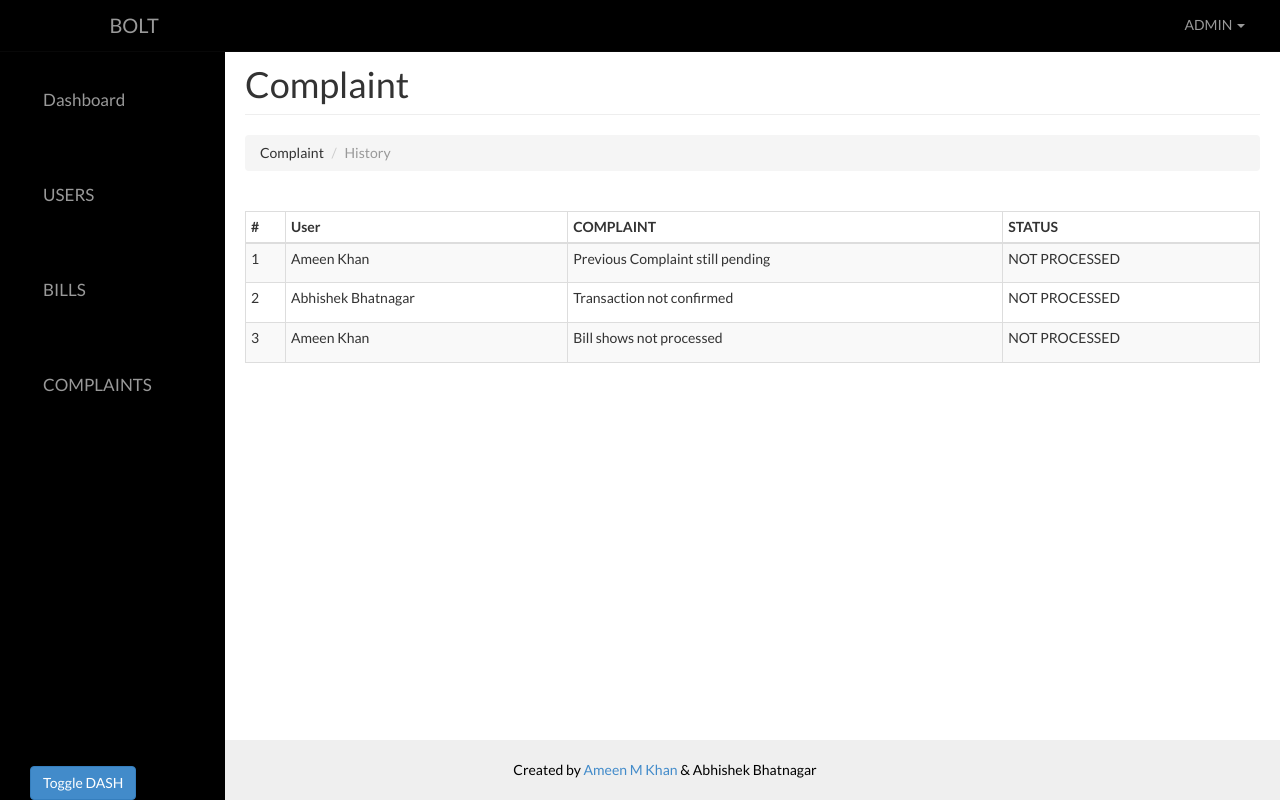
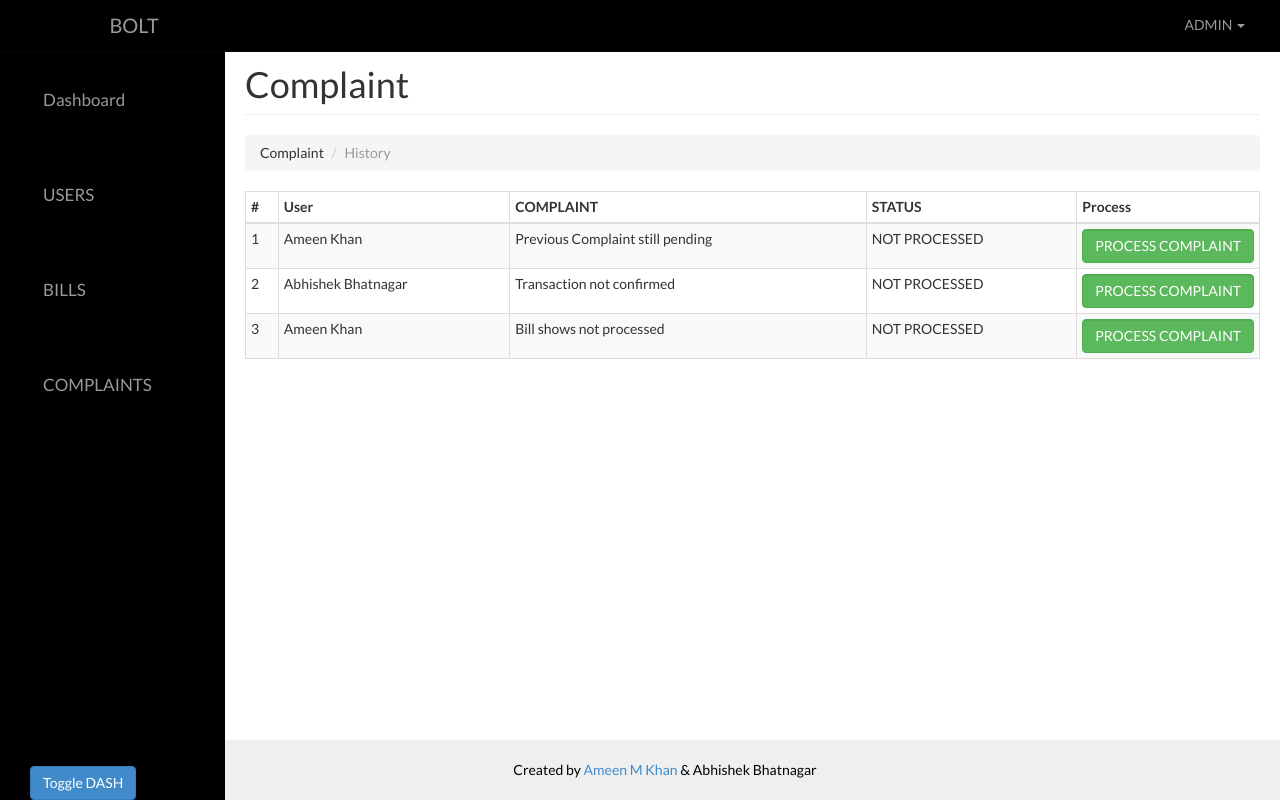
Before and after one commit to Vad-er/ebill-1, a PHP site: page /admin/complaint.php in a window 1280 px wide. Run offline with PHP 8.4, Linux system fonts and the light colour scheme; a user stored in the database is signed in; data comes from the database, SQL or seed files in the repository; some web fonts are replaced.

Commit message:
Process Complaint

```diff
--- a/Includes/admin.php
+++ b/Includes/admin.php
@@ -1,5 +1,4 @@
 <?php
-
 
     function retrieve_bills_generated($id) {
         include("config.php");
--- a/admin/complaint.php
+++ b/admin/complaint.php
@@ -27,7 +27,7 @@
                         </div><!-- /.col-lg-12 -->
                     </div><!-- /.row -->
 
-                            <div class="table-responsive">
+                            <div class="table-responsive" style="padding-top: 0">
                                 <table class="table table-hover table-striped table-bordered table-condensed">
                                     <thead>
                                         <tr>
@@ -35,6 +35,7 @@
                                             <th>User</th>
                                             <th>COMPLAINT</th>
                                             <th>STATUS</th>
+                                            <th>Process</th>
                                         </tr>
                                     </thead>
                                     <tbody>
@@ -51,6 +52,13 @@
                                                     <td><?php echo $row['uname'] ?></td>
                                                     <td><?php echo $row['complaint'] ?></td>
                                                     <td><?php echo $row['status'] ?></td>
+                                                    <td width="70">
+                                                    <form action="process_complaint.php" method="post">
+                                                        <input type="hidden" name="cid" value=<?php echo $row['id'] ?> >
+                                                        <button type="submit" name="complaint_process" class="btn btn-success form-control">PROCESS COMPLAINT  </button>
+                                                    </form>
+
+                                                    </td>
                                                 </tr>
                                             <?php
                                                 $counter=$counter+1;
```
Also changed, not shown: admin/process_complaint.php (added, +17 -0 lines).
